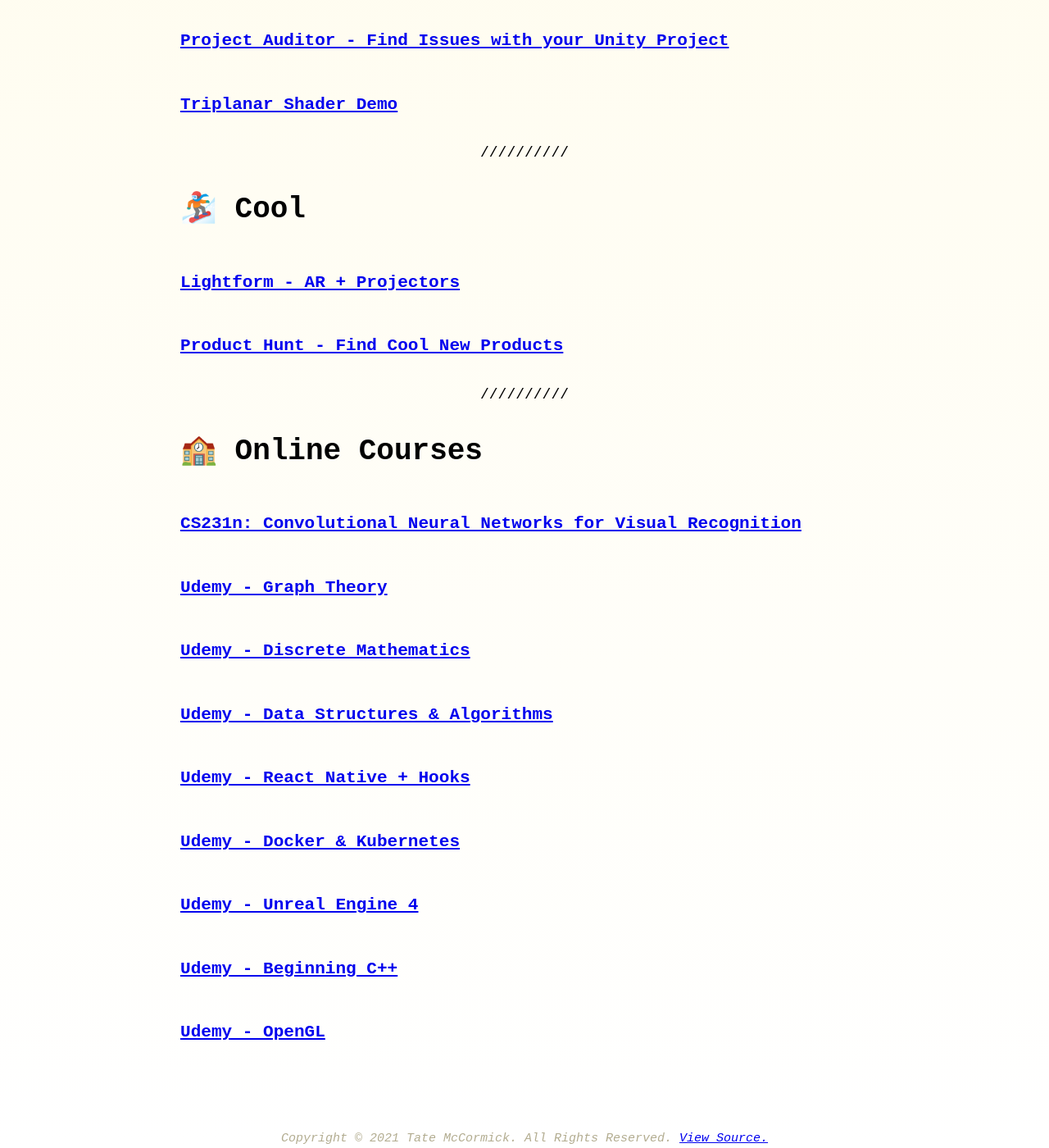
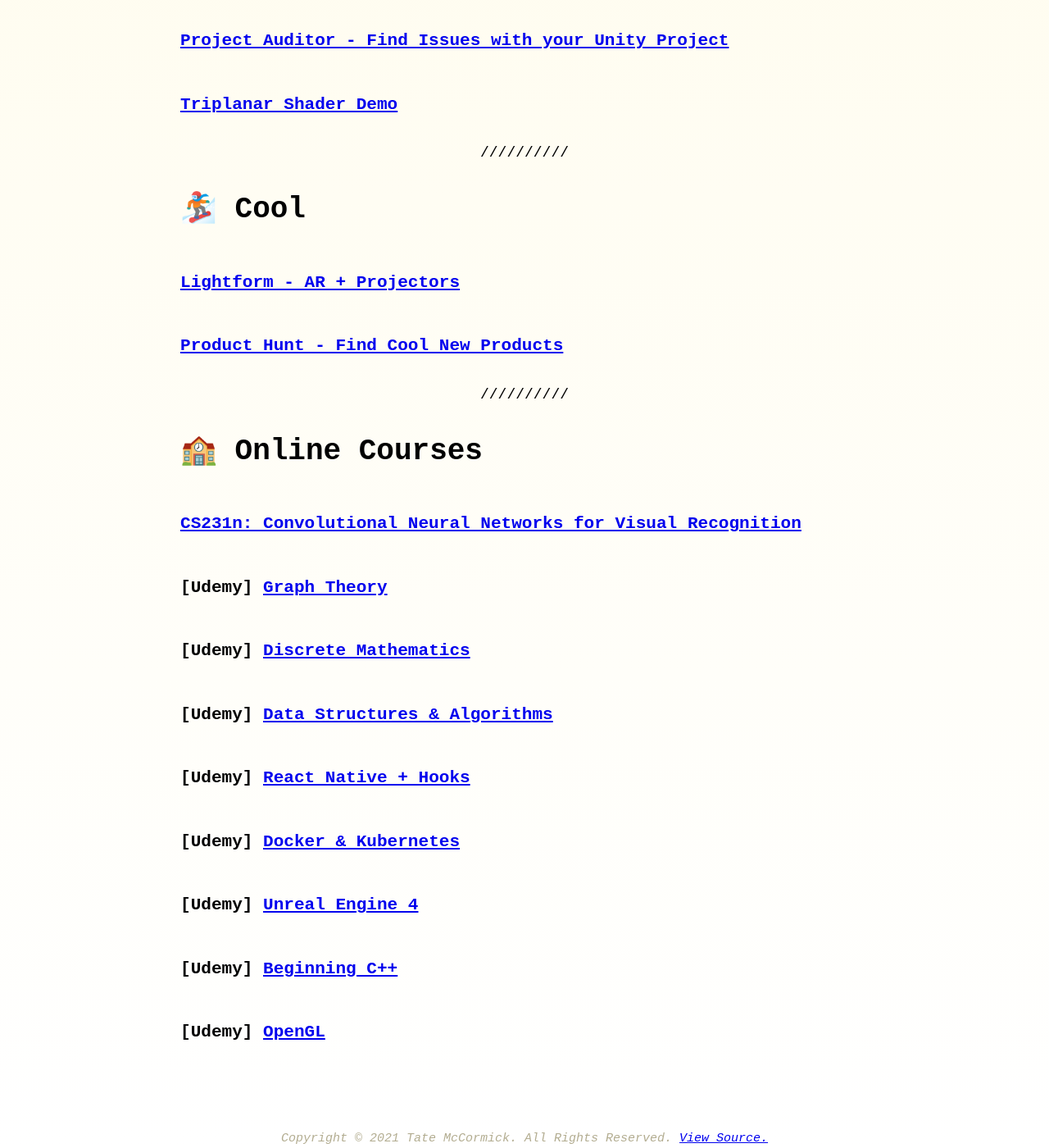
Before and after one commit to tatelax/tatelax.github.io, a Jekyll site: the page built from pages/links.md, in a window 1280 px wide and 1400 px high, scrolled down 4386 px. Shown: the whole window at 82% size. Built offline with Jekyll 4.4.1, drawn with Linux system fonts in a browser that asks for light colours.

```diff
--- a/pages/links.md
+++ b/pages/links.md
@@ -128,18 +128,18 @@ Over the years, I've been building a repository of interesting or useful links.
 
 ### [CS231n: Convolutional Neural Networks for Visual Recognition](http://cs231n.stanford.edu/2017/)
 
-### [Udemy - Graph Theory](https://www.udemy.com/course/graph-theory/)
+### [Udemy\] [Graph Theory](https://www.udemy.com/course/graph-theory/)
 
-### [Udemy - Discrete Mathematics](https://www.udemy.com/course/discrete-math/)
+### [Udemy\] [Discrete Mathematics](https://www.udemy.com/course/discrete-math/)
 
-### [Udemy - Data Structures & Algorithms](https://www.udemy.com/course/master-the-coding-interview-data-structures-algorithms/learn/lecture/12119332?start=1#overview)
+### [Udemy\] [Data Structures & Algorithms](https://www.udemy.com/course/master-the-coding-interview-data-structures-algorithms/learn/lecture/12119332?start=1#overview)
 
-### [Udemy - React Native + Hooks](https://www.udemy.com/course/the-complete-react-native-and-redux-course/)
+### [Udemy\] [React Native + Hooks](https://www.udemy.com/course/the-complete-react-native-and-redux-course/)
 
-### [Udemy - Docker & Kubernetes](https://www.udemy.com/course/docker-and-kubernetes-the-complete-guide/)
+### [Udemy\] [Docker & Kubernetes](https://www.udemy.com/course/docker-and-kubernetes-the-complete-guide/)
 
-### [Udemy - Unreal Engine 4](https://www.udemy.com/course/unrealcourse/)
+### [Udemy\] [Unreal Engine 4](https://www.udemy.com/course/unrealcourse/)
 
-### [Udemy - Beginning C++](https://www.udemy.com/course/beginning-c-plus-plus-programming/)
+### [Udemy\] [Beginning C++](https://www.udemy.com/course/beginning-c-plus-plus-programming/)
 
-### [Udemy - OpenGL](https://www.udemy.com/course/graphics-with-modern-opengl/)
+### [Udemy\] [OpenGL](https://www.udemy.com/course/graphics-with-modern-opengl/)
```
